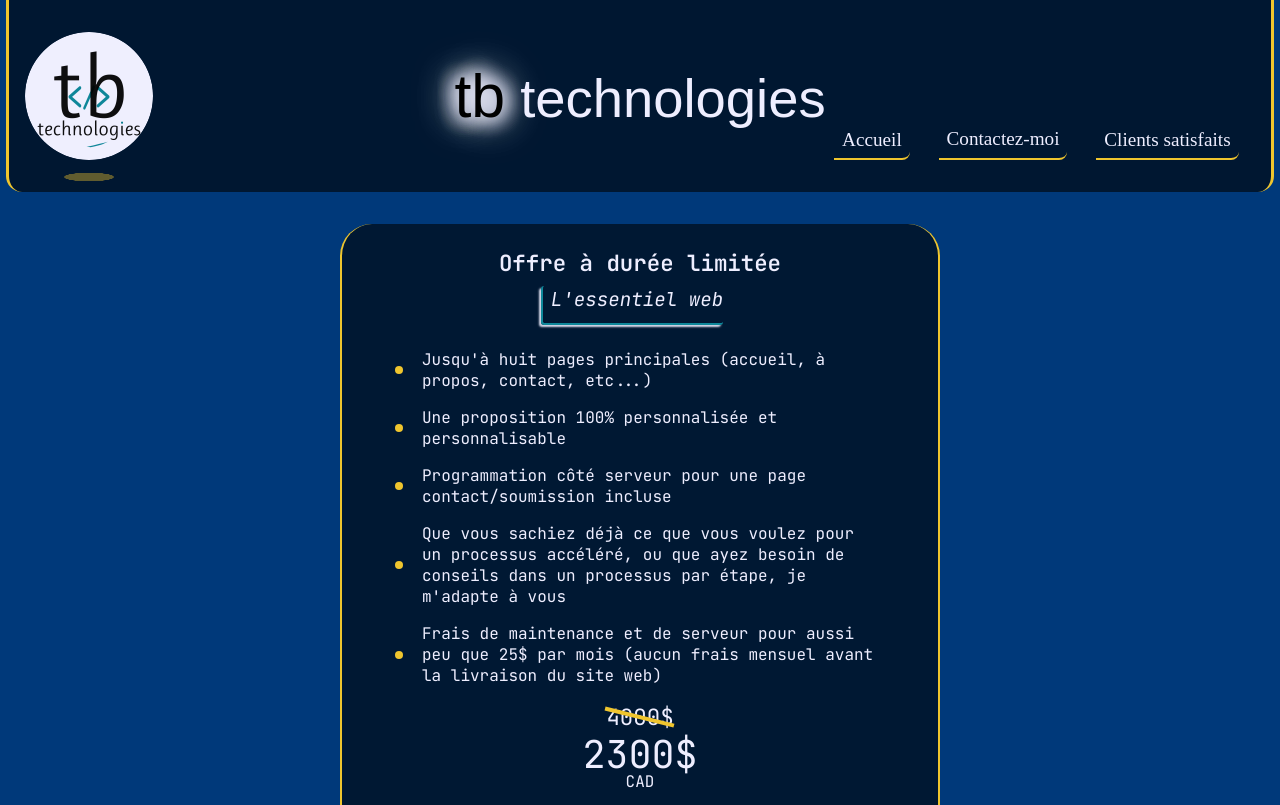
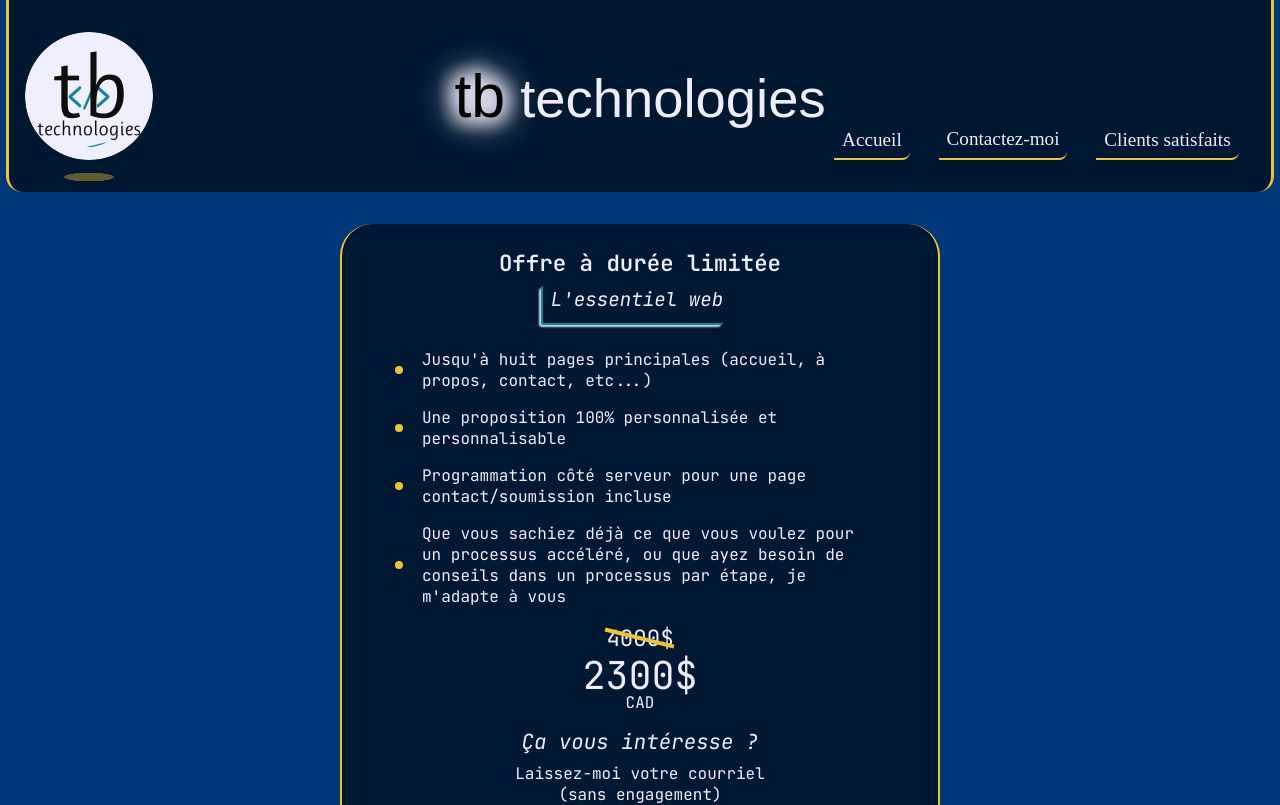
Before and after one commit to Fable54321/timothe-bissonnette, a React (Vite) app: page /offre in a window 1280 px wide. Shown: the top 805 px of the page. Built offline with nearby package versions, Linux system fonts and the light colour scheme; a web font is replaced by a local one.

Commit message:
first commit

```diff
--- a/src/Components/Advertisement/Advertisement.jsx
+++ b/src/Components/Advertisement/Advertisement.jsx
@@ -61,9 +61,6 @@ return (
                     m&apos;adapte à vous{" "}
                 </li>
 
-                <li className={styles.Advertisement__item}>
-                    Frais de maintenance et de serveur pour aussi peu que 25$ par mois (aucun frais mensuel avant la livraison du site web)
-                </li>
             </ul>
 
             <p className={styles['Advertisement__price--before']}>4000$</p>
```
